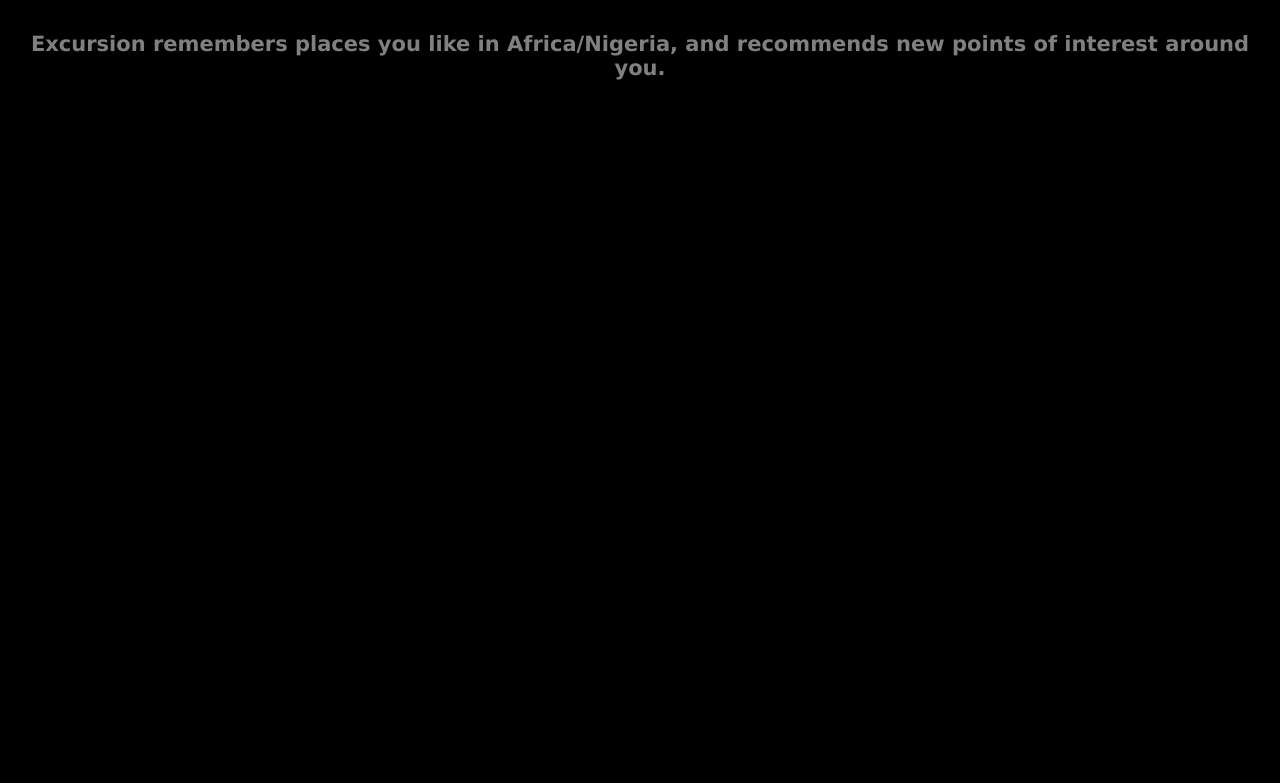
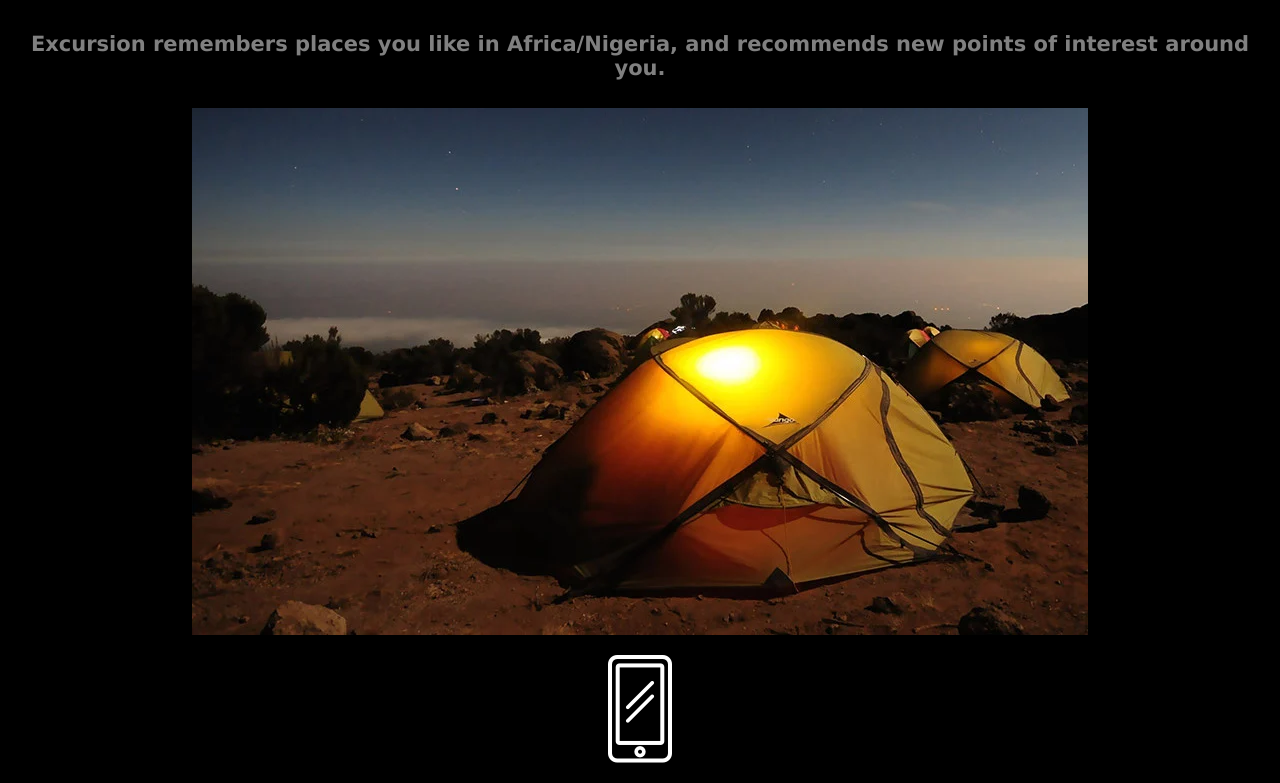
Before and after one commit to oseghale/excursion, a plain HTML site: page index.html in a window 1280 px wide. Shown: the part 459-1242 px from the top of the page. Before the commit the page ends 800 px from the top, so only its background shows below. Drawn offline with Linux system fonts and the light colour scheme.

Commit message:
Added image media

```diff
--- a/index.html
+++ b/index.html
@@ -15,5 +15,7 @@
     </video>
     <h2 class= "header--secondary">Your personal education, entertainment & travel guide</h2>
     <h4 class= "header--sub-header">Excursion remembers places you like in Africa/Nigeria, and recommends new points of interest around you.</h4>
+    <p><img src= "resources/images/camp.webp"></p>
+    <p><img src= "resources/images/phone.webp"></p>
 </body>
 </html>
```
